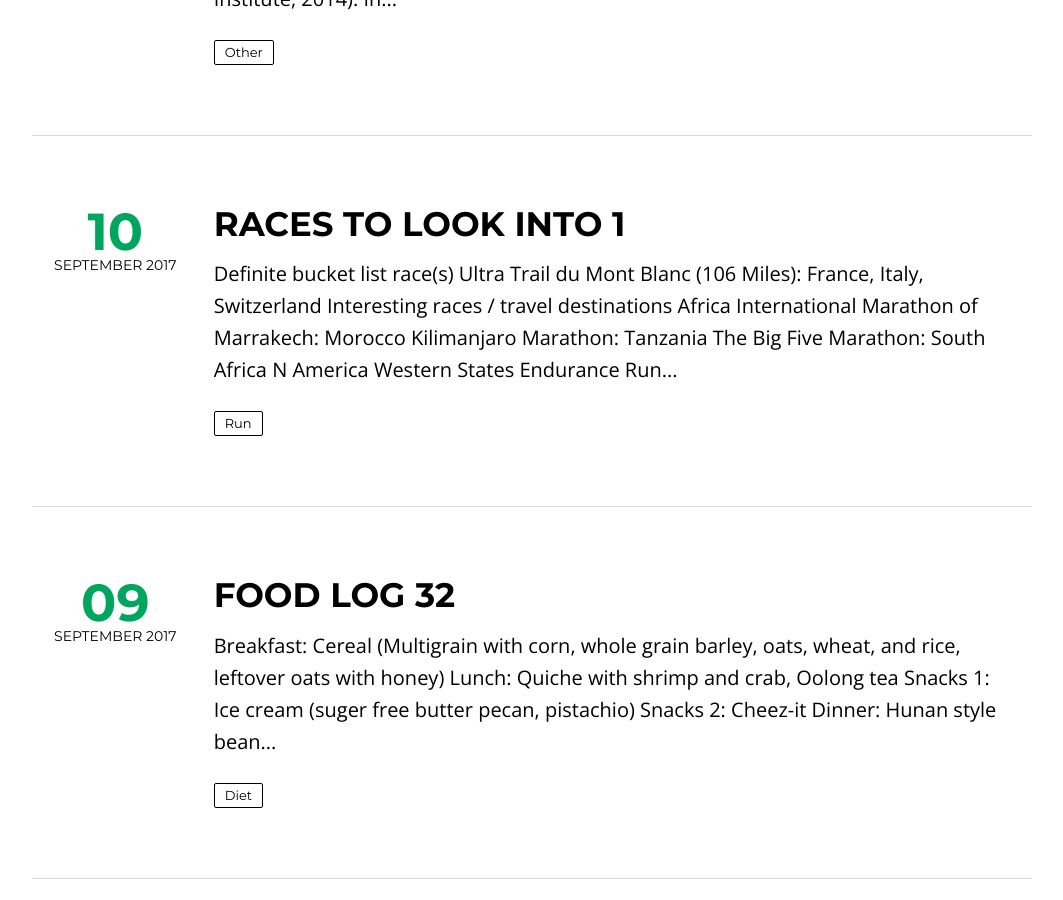
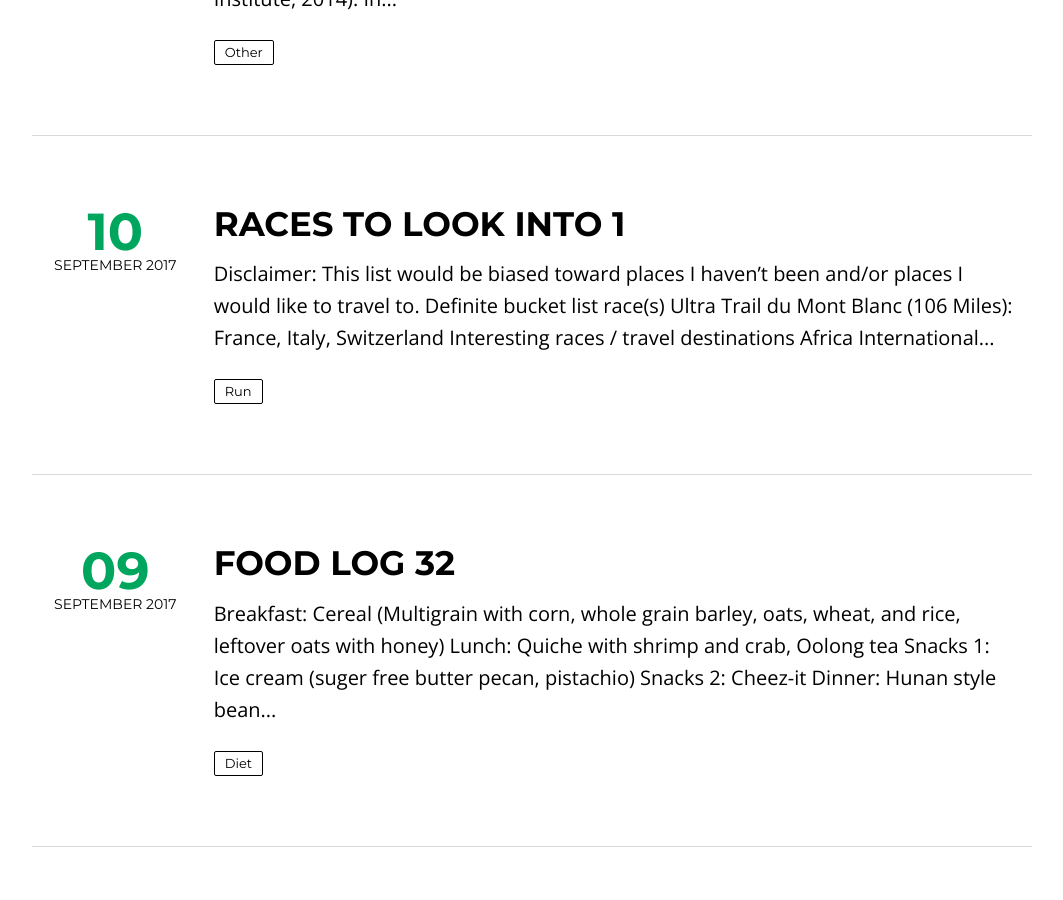
Before and after one commit to kcmlin/kcmlin.github.io, a Jekyll site: the page built from index.html, in a window 1280 px wide and 900 px high, scrolled down 809 px. Shown: the whole window, without its empty margins (108-1171 px from the left). Built offline with Jekyll 4.4.1, drawn with Linux system fonts in a browser that asks for light colours; nearby versions of some CDN libraries; the list of posts is cut into pages by our own code.

Commit message:
Update 2017-09-10-bucketlist1.md

```diff
--- a/_posts/2017-09-10-bucketlist1.md
+++ b/_posts/2017-09-10-bucketlist1.md
@@ -9,6 +9,8 @@ mathjax: null
 featured: true
 published: true
 ---
+
+Disclaimer: This list would be biased toward places I haven't been and/or places I would like to travel to.
 
 #### Definite bucket list race(s)
 
```
